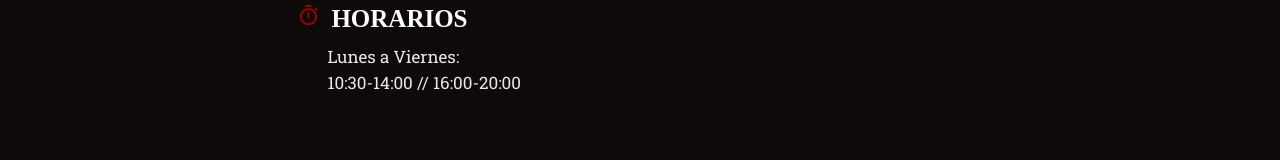
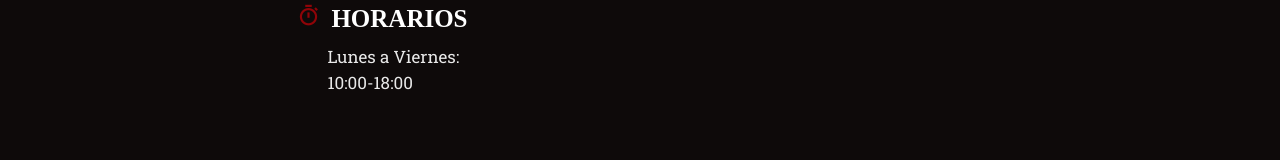
Before and after one commit to MatiasColazo1/tdu-page, an Angular app in the folder Cliente/: page /contacto in a window 1280 px wide. Shown: the part 760-920 px from the top of the page. Built offline with nearby package versions, Linux system fonts and the light colour scheme; a web font is replaced by a local one.

Commit message:
horario en contacto

```diff
--- a/Cliente/src/app/components/contacto/contacto.component.html
+++ b/Cliente/src/app/components/contacto/contacto.component.html
@@ -34,7 +34,7 @@
                 <ul>
                     <li>Lunes a Viernes:</li>
                     <li>
-                        <p>10:30-14:00 // 16:00-20:00</p>
+                        <p>10:00-18:00</p>
                     </li>
                 </ul>
             </div>
```
